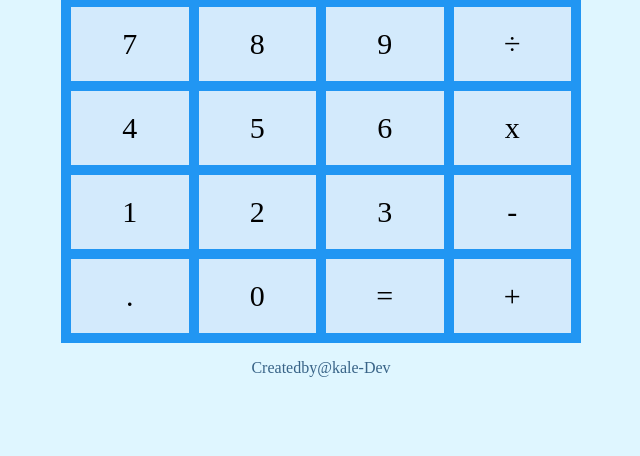
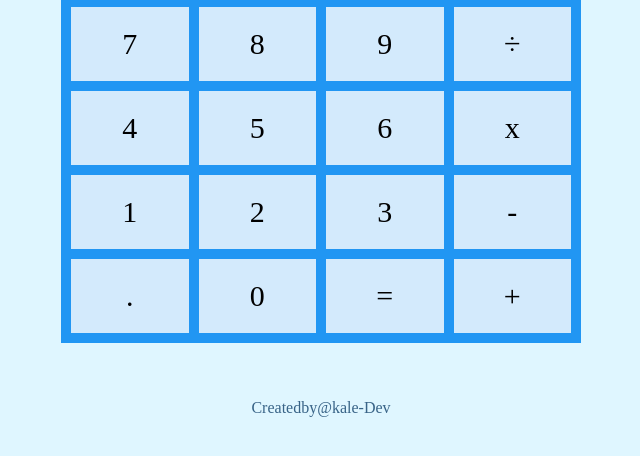
Before and after one commit to kale-Dev1/Calculator, a plain HTML site: page index.html in a window 1280 px wide. Shown: the part 188-644 px from the top of the page, without its empty margins (319-959 px from the left). Drawn offline with Linux system fonts and the light colour scheme.

```diff
--- a/style.css
+++ b/style.css
@@ -6,11 +6,6 @@ h1{
     font-size: 40px;
     font-style:  Andale Mono, monospace;
 }
-/* .wrapper{
-    display: block;
-     */
-    /* justify-content: center; */
-/* } */
 
 .grid-container {
     display: grid;
@@ -39,4 +34,5 @@ h1{
 p{
     text-align: center;
     color: rgb(56, 99, 135);
+    padding-top: 40px;
 }
```
